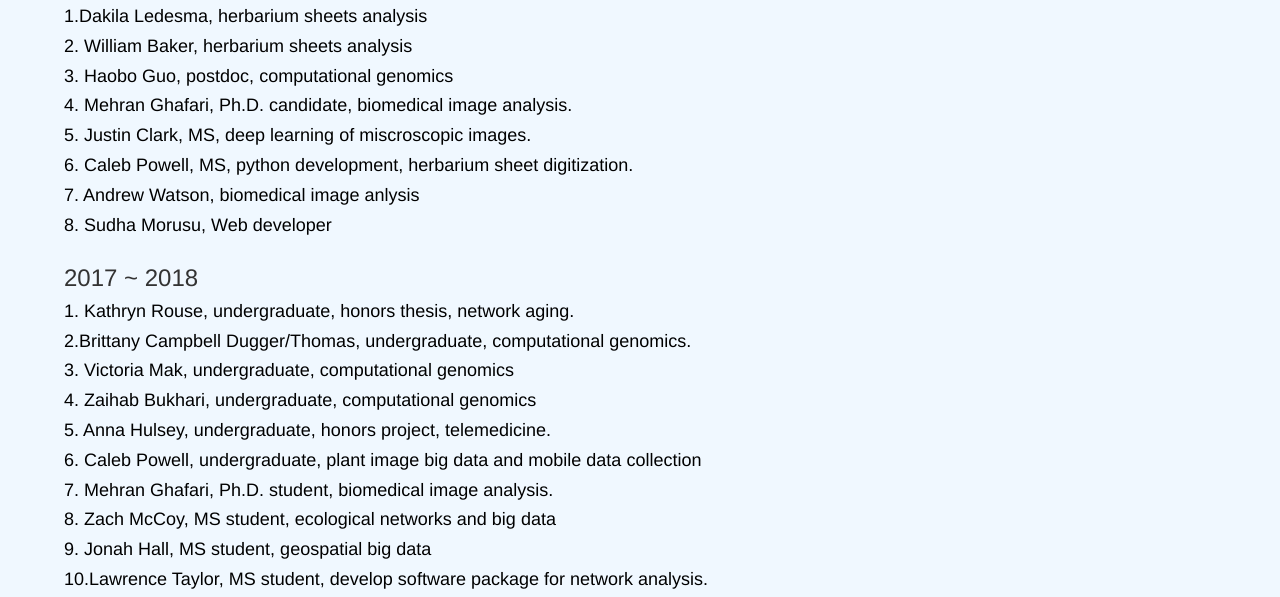
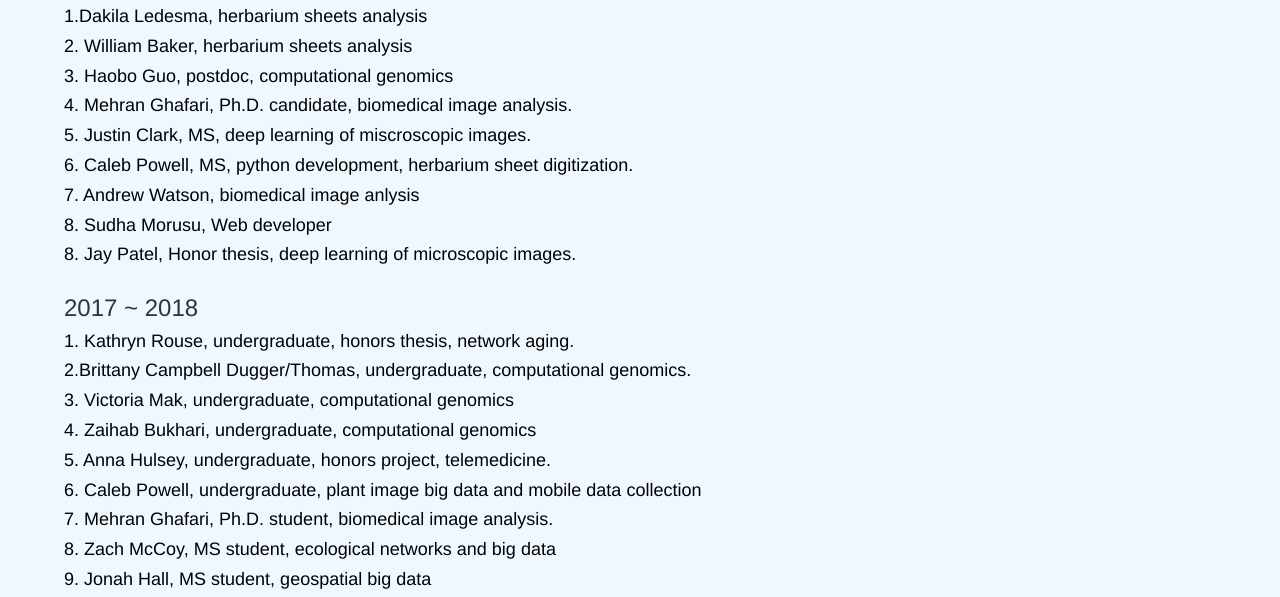
Before and after one commit to QinLab/Website, a plain HTML site: page member.html in a window 1280 px wide. Shown: the part 203-800 px from the top of the page. Drawn offline with nearby package versions, Linux system fonts and the light colour scheme.

Commit message:
Update member.html

```diff
--- a/member.html
+++ b/member.html
@@ -41,6 +41,7 @@
 <h4>6.	Caleb Powell, MS, python development, herbarium sheet digitization.</h4>
 <h4>7.	Andrew Watson, biomedical image anlysis</h4>
 <h4>8.	Sudha Morusu, Web developer</h4>
+<h4>8.	Jay Patel, Honor thesis, deep learning of microscopic images. </h4>
 
 		</div>
 
```
